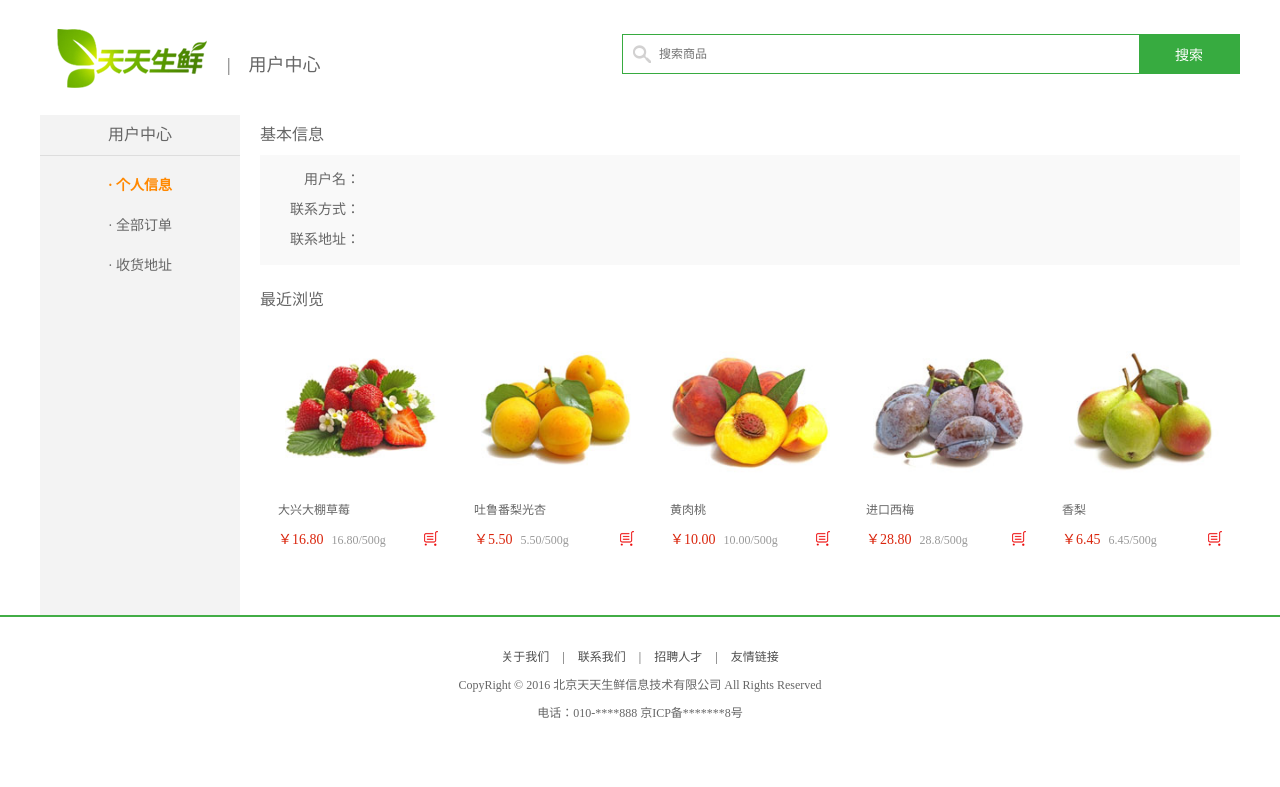
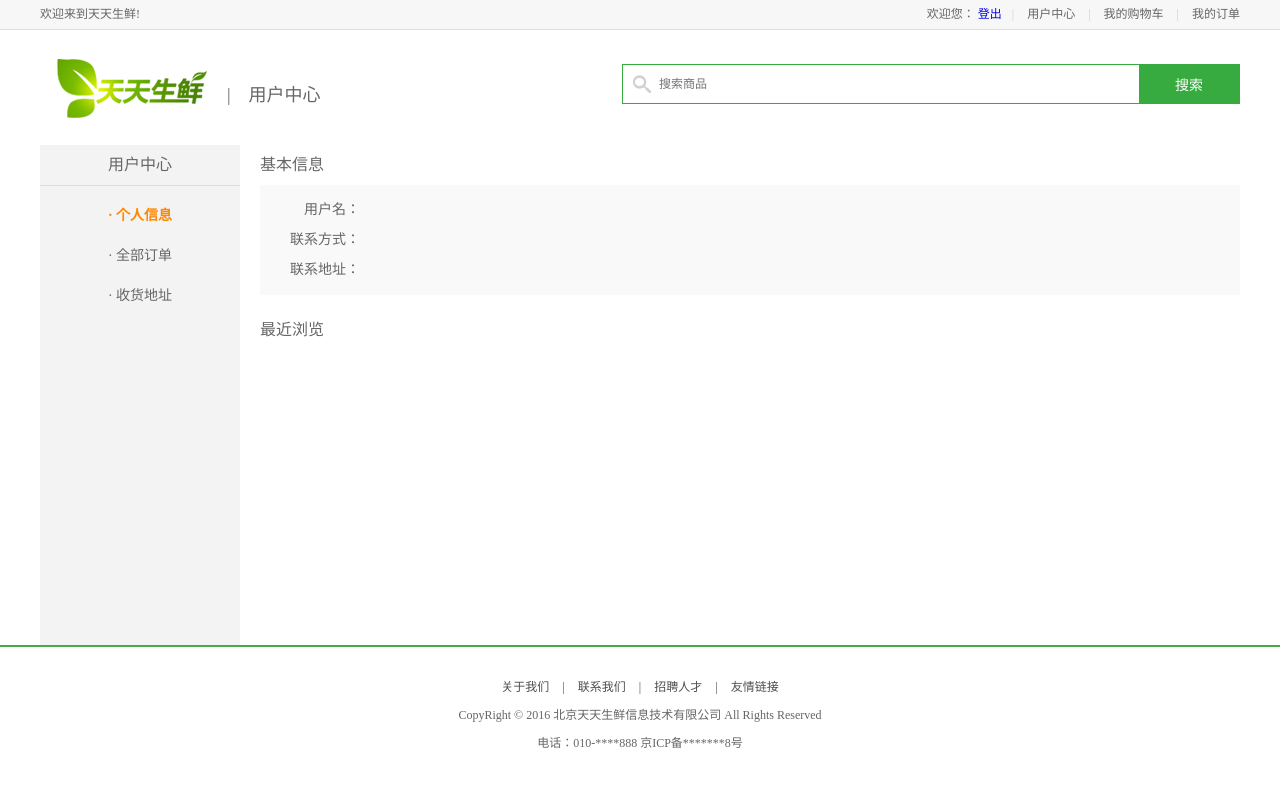
Before and after one commit to ihaocheng/Django, a Django app: template ttsx/templates/user/user_center_info.html in a window 1280 px wide. Shown: the top 787 px of the page. Run offline with Django 3.2, Linux system fonts and the light colour scheme; the template is opened without the code that fills it, so the values that code supplies are empty; parts of the project's set-up code (start-up, migrations or seed data) failed here and were passed over.

Commit message:
分页，用户中心浏览记录

```diff
--- a/ttsx/templates/base.html
+++ b/ttsx/templates/base.html
@@ -10,7 +10,7 @@
     {% block head %}{% endblock head %}
 </head>
 
-{% if top == '1' %}
+{% if top != '0' %}
     <script>
     $(function () {
         if('{{ uname }}' != 'None')
--- a/ttsx/templates/user/user_center_info.html
+++ b/ttsx/templates/user/user_center_info.html
@@ -37,55 +37,17 @@
 				<h3 class="common_title2">最近浏览</h3>
             <div class="has_view_list">
                 <ul class="goods_type_list clearfix">
+                    {% for g in goods %}
                 <li>
-					<a href="../detail.html"><img src="images/goods/goods003.jpg"></a>
+                    <a href="/goods/detail{{ g.gtype.id }}{{ g.id }}"><img src="/static/{{ g.gpic }}"></a>
                     <h4><a href="../detail.html">大兴大棚草莓</a></h4>
                     <div class="operate">
-						<span class="prize">￥16.80</span>
-						<span class="unit">16.80/500g</span>
+                        <span class="prize">￥{{ g.gprice }}</span>
+                        <span class="unit">{{ g.gprice }}/{{ g.gunit }}</span>
                         <a href="#" class="add_goods" title="加入购物车"></a>
                     </div>
                 </li>
-
-				<li>
-					<a href="#"><img src="images/goods/goods004.jpg"></a>
-					<h4><a href="#">吐鲁番梨光杏</a></h4>
-					<div class="operate">
-						<span class="prize">￥5.50</span>
-						<span class="unit">5.50/500g</span>
-						<a href="#" class="add_goods" title="加入购物车"></a>
-					</div>
-				</li>
-
-				<li>
-					<a href="#"><img src="images/goods/goods005.jpg"></a>
-					<h4><a href="#">黄肉桃</a></h4>
-					<div class="operate">
-						<span class="prize">￥10.00</span>
-						<span class="unit">10.00/500g</span>
-						<a href="#" class="add_goods" title="加入购物车"></a>
-					</div>
-				</li>
-
-				<li>
-					<a href="#"><img src="images/goods/goods006.jpg"></a>
-					<h4><a href="#">进口西梅</a></h4>
-					<div class="operate">
-						<span class="prize">￥28.80</span>
-						<span class="unit">28.8/500g</span>
-						<a href="#" class="add_goods" title="加入购物车"></a>
-					</div>
-				</li>
-
-				<li>
-					<a href="#"><img src="images/goods/goods007.jpg"></a>
-					<h4><a href="#">香梨</a></h4>
-					<div class="operate">
-						<span class="prize">￥6.45</span>
-						<span class="unit">6.45/500g</span>
-						<a href="#" class="add_goods" title="加入购物车"></a>
-					</div>
-				</li>
+                    {% endfor %}
                 </ul>
             </div>
 		</div>
--- a/ttsx/ttsx_goods/models.py
+++ b/ttsx/ttsx_goods/models.py
@@ -6,8 +6,10 @@ class TypeInfo(models.Model):
     ttitle=models.CharField(max_length=10)
     isDelete=models.BooleanField(default=False)
 
-    def __str__(self):
-        return self.ttitle.encode('utf-8')
+    # def __str__(self):
+    #     return self.ttitle.encode('utf-8')
+    # def __int__(self):
+    #     return self.id
 
 class GoodsInfo(models.Model):
     gtitle=models.CharField(max_length=20)
--- a/ttsx/ttsx_goods/urls.py
+++ b/ttsx/ttsx_goods/urls.py
@@ -5,8 +5,8 @@ from ttsx_goods import views
 urlpatterns = [
     url(r'^$',views.index),
     url(r'^index/$',views.index),
-    url(r'^list(\d{0,1})(\d*)',views.goods_list),
+    url(r'^list(\d?)(\d*)',views.goods_list),
     # url(r'^list_tag/$',views.list_tag),
-    url(r'^detail(\d{0,1})(\d*)',views.detail),
+    url(r'^detail(\d?)(\d*)',views.detail),
 
 ]
```
Also changed, not shown: ttsx/templates/goods/detail.html (+6 -6 lines), ttsx/templates/goods/list.html (+6 -2 lines), ttsx/ttsx_goods/views.py (+36 -8 lines), ttsx/ttsx_user/views.py (+15 -5 lines). Lines whose indentation alone changed are shown as unchanged.
